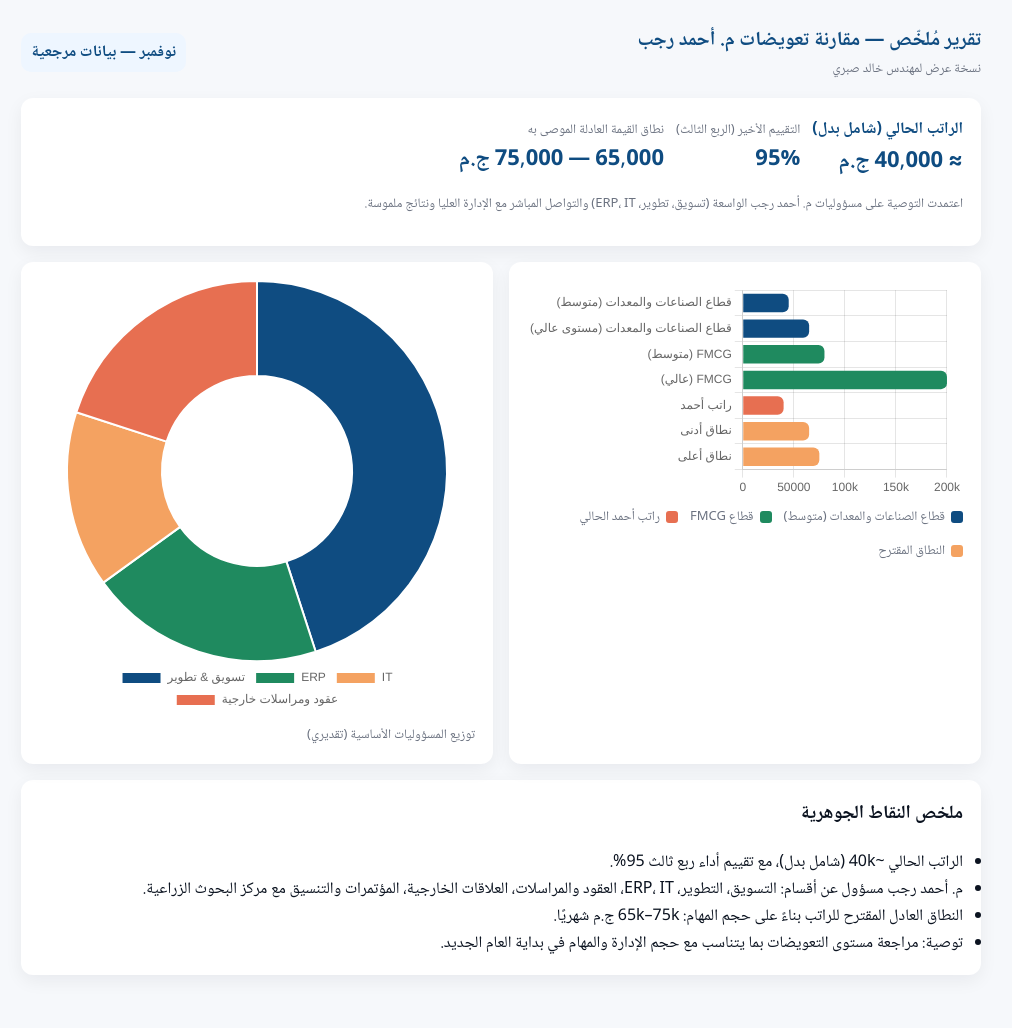
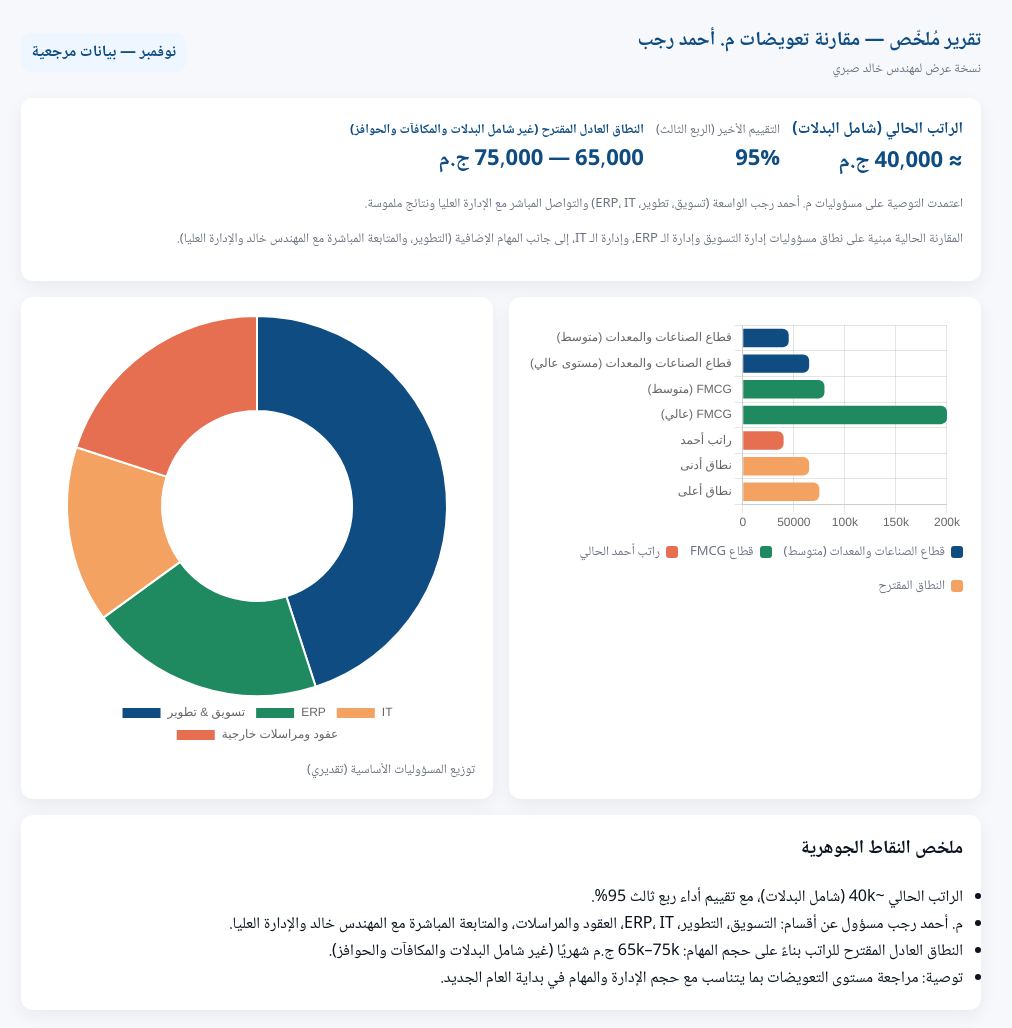
Before and after one commit to volksmada1-cyber/ahmed-comp-report, a plain HTML site: page index.html in a window 1280 px wide. Shown: the whole page, without its empty margins (139-1151 px from the left). Drawn offline with nearby package versions, Linux system fonts and the light colour scheme.

Commit message:
Update index.html

```diff
--- a/index.html
+++ b/index.html
@@ -39,7 +39,7 @@
     <section class="card">
       <div class="kpi">
         <div>
-          <div class="highlighted-label">الراتب الحالي (شامل بدل)</div>
+          <div class="highlighted-label">الراتب الحالي (شامل البدلات)</div>
           <div class="num">≈ 40,000 ج.م</div>
         </div>
         <div>
@@ -47,11 +47,12 @@
           <div class="num">95%</div>
         </div>
         <div>
-          <div class="small">نطاق القيمة العادلة الموصى به</div>
+          <div class="small highlighted-label">النطاق العادل المقترح (غير شامل البدلات والمكافآت والحوافز)</div>
           <div class="num">65,000 — 75,000 ج.م</div>
         </div>
       </div>
       <p class="small" style="margin-top:12px">اعتمدت التوصية على مسؤوليات م. أحمد رجب الواسعة (تسويق، تطوير، ERP، IT) والتواصل المباشر مع الإدارة العليا ونتائج ملموسة.</p>
+      <p class="small" style="margin-top:8px">المقارنة الحالية مبنية على نطاق مسؤوليات إدارة التسويق وإدارة الـ ERP، وإدارة الـ IT، إلى جانب المهام الإضافية (التطوير، والمتابعة المباشرة مع المهندس خالد والإدارة العليا).</p>
     </section>
 
     <div class="row">
@@ -74,9 +75,9 @@
     <section class="card">
       <h3 style="margin-top:0">ملخص النقاط الجوهرية</h3>
       <ul>
-        <li>الراتب الحالي ~40k (شامل بدل)، مع تقييم أداء ربع ثالث 95%.</li>
-        <li>م. أحمد رجب مسؤول عن أقسام: التسويق، التطوير، ERP، IT، العقود والمراسلات، العلاقات الخارجية، المؤتمرات والتنسيق مع مركز البحوث الزراعية.</li>
-        <li>النطاق العادل المقترح للراتب بناءً على حجم المهام: 65k–75k ج.م شهريًا.</li>
+        <li>الراتب الحالي ~40k (شامل البدلات)، مع تقييم أداء ربع ثالث 95%.</li>
+        <li>م. أحمد رجب مسؤول عن أقسام: التسويق، التطوير، ERP، IT، العقود والمراسلات، والمتابعة المباشرة مع المهندس خالد والإدارة العليا.</li>
+        <li>النطاق العادل المقترح للراتب بناءً على حجم المهام: 65k–75k ج.م شهريًا (غير شامل البدلات والمكافآت والحوافز).</li>
         <li>توصية: مراجعة مستوى التعويضات بما يتناسب مع حجم الإدارة والمهام في بداية العام الجديد.</li>
       </ul>
     </section>
```
